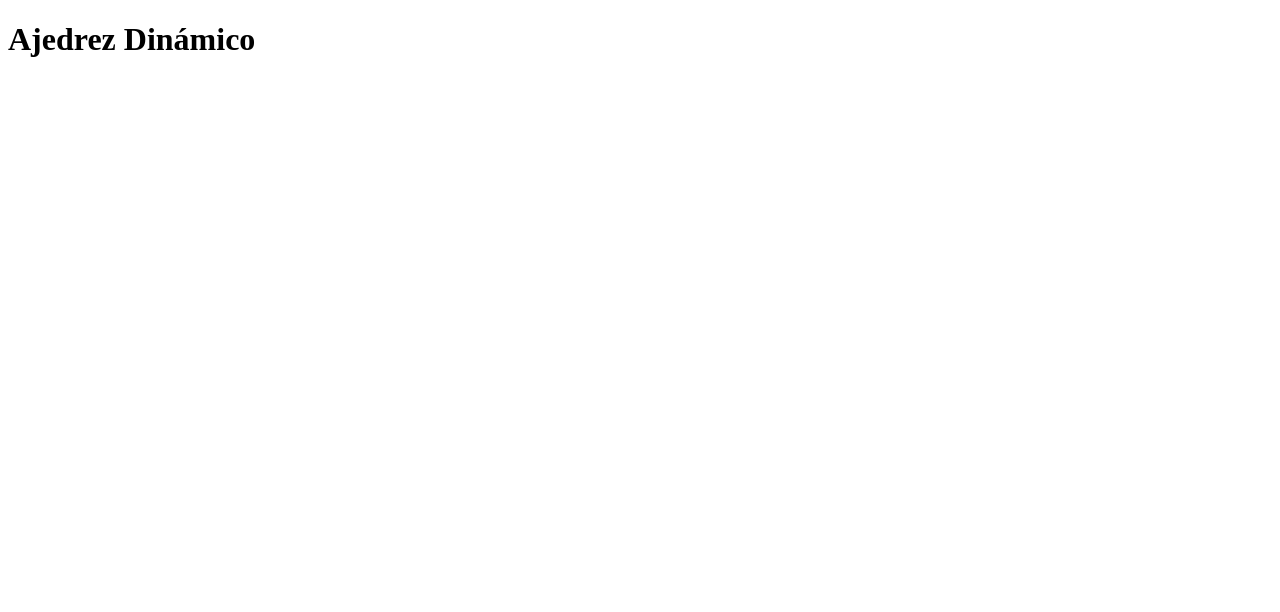
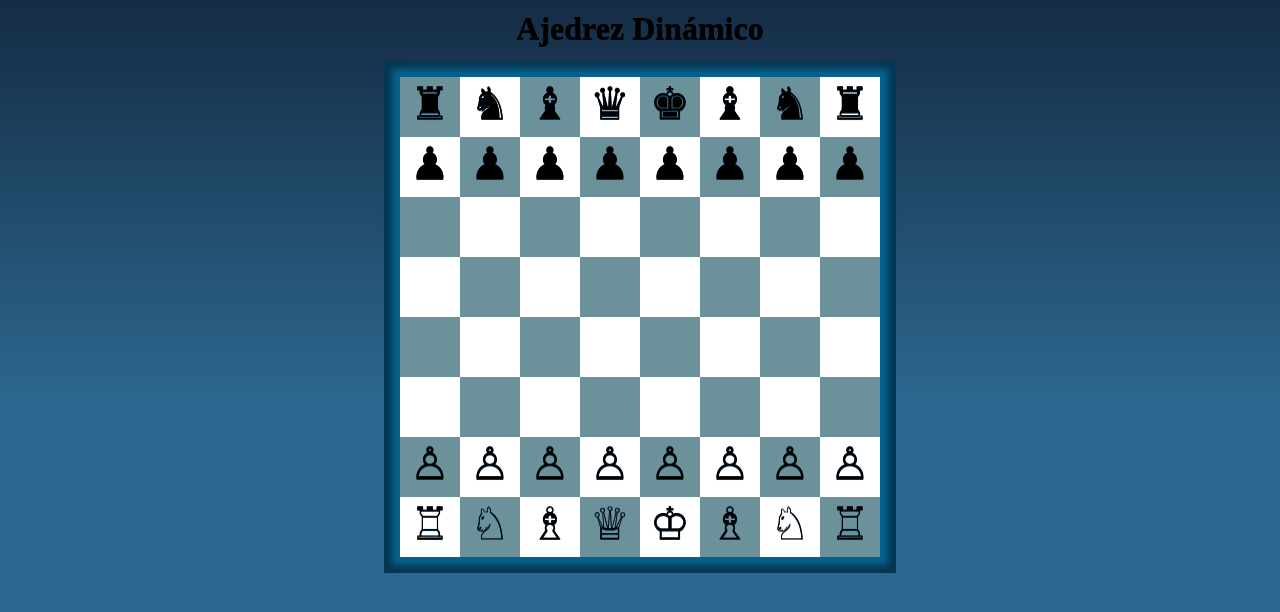
Before and after one commit to Jhonattan25/PracticesMentoring, a plain HTML site: page Chess/index.html in a window 1280 px wide. Drawn offline with Linux system fonts and the light colour scheme.

Commit message:
add the function to paint chessboard

```diff
--- a/Chess/index.html
+++ b/Chess/index.html
@@ -12,7 +12,9 @@
         <h1>Ajedrez Dinámico</h1>
     </header>
     <section>
-        <div class="table"></div>
+        <div id="contentBoard" class="content">
+
+        </div>
     </section>
     <script type="text/javascript" src="./scripts/index.js"></script>
 </body>
--- a/Chess/scripts/index.js
+++ b/Chess/scripts/index.js
@@ -1,10 +1,11 @@
-let chessBoard = buildChessBoard(8, 20);
+let chessBoard = buildChessBoard(8, 8);
+paintChessBoard(chessBoard);
 console.log(chessBoard);
 
 function buildChessBoard(rows, columns){
     let board = Array(rows);
-    let piecesB = ['B-T', 'B-N', 'B-P', 'B-K', 'B-Q', 'B-P', 'B-N', 'B-T'];
-    let piecesW = ['W-T', 'W-N', 'W-P', 'W-K', 'W-Q', 'W-P', 'W-N', 'W-T'];
+    let piecesB = ['&#x265C;', '&#x265E;', '&#x265D;', '&#x265B;', '&#x265A;', '&#x265D;', '&#x265E;', '&#x265C;'];
+    let piecesW = ['&#x2656;', '&#x2658;', '&#x2657;', '&#x2655;', '&#x2654;', '&#x2657;', '&#x2658;', '&#x2656;'];
 
     for(let i = 0; i < rows / 2; i++){
         board[i] = [];
@@ -20,9 +21,9 @@ function buildChessBoard(rows, columns){
                         board[rows - i - 1] = board[rows - i - 1].concat(piecesW);
                         j = (columns / 2) + 3;
                     }else{
-                        board[i] = board[i].concat(',B-P,B-P'.repeat(4).split(','));
+                        board[i] = board[i].concat(',&#x265F;,&#x265F;'.repeat(4).split(','));
                         board[i].splice(0, 1);
-                        board[rows - i - 1] = board[rows - i - 1].concat((',W-P,W-P'.repeat(4).split(',')));
+                        board[rows - i - 1] = board[rows - i - 1].concat((',&#x2659;,&#x2659;'.repeat(4).split(',')));
                         board[rows - i - 1].splice(0, 1);
                         j = (columns / 2) + 3;
                     }
@@ -38,3 +39,29 @@ function buildChessBoard(rows, columns){
     }
     return board;
 }
+
+function paintChessBoard(board){
+    let boardHTML = document.getElementById('contentBoard');
+    let elementRow;
+    let elementColumn;
+    let flag = true ;
+
+    for (let i = 0; i < board.length; i++) {
+        elementRow = document.createElement('div');
+        elementRow.setAttribute('class', 'row');
+        boardHTML.appendChild(elementRow);
+
+        for (let j = 0; j < board[0].length; j++) {
+            elementColumn = document.createElement('div');
+            elementColumn.setAttribute('class', 'column');
+
+            if(flag){
+                elementColumn.setAttribute('class', 'column dark');
+            }
+            elementColumn.innerHTML = board[i][j];
+            elementRow.appendChild(elementColumn);
+            flag = !flag;
+        }
+        flag = !flag;
+    }
+}
--- a/Chess/style/style.css
+++ b/Chess/style/style.css
@@ -0,0 +1,44 @@
+@charset "utf-8";
+
+*{
+    margin: 0;
+    padding: 0;
+    box-sizing: border-box;
+}
+
+body{
+    text-align: center;
+    background: linear-gradient(rgb(21, 44, 68), rgb(44, 103, 143), rgb(44, 103, 143));
+    background-repeat: no-repeat;
+    height: 100vh;
+}
+
+body header h1{
+    padding-top: 10px;
+    text-shadow: 0px .5px rgb(0, 0, 0);
+}
+
+.content{
+    display: inline-block;
+    margin: 30px auto;
+    box-shadow: 0px 0px 6px 8px rgb(5, 98, 141) , 0px 0px 0px 16px rgb(6, 55, 83);
+    box-sizing: content-box;
+    cursor: pointer;
+}
+
+.content .row {
+    display: flex;
+}
+
+.content .row .column{
+    background-color: rgb(255, 255, 255);
+    min-width: 60px;
+    min-height: 60px;
+    user-select: none;
+    font-size: 45px;
+    text-shadow: 0px .5px rgb(4, 50, 82);
+}
+
+.content .row .dark{
+    background-color: rgb(107, 146, 155);
+}
```
